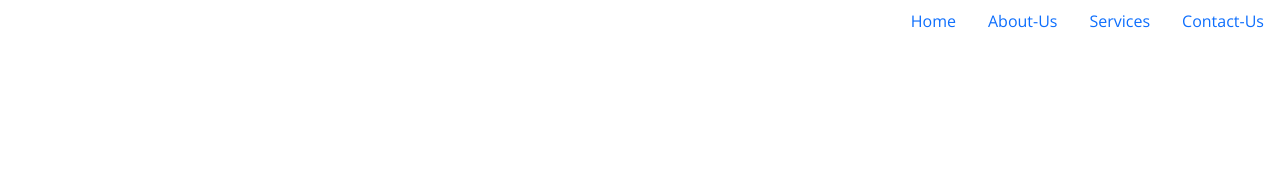
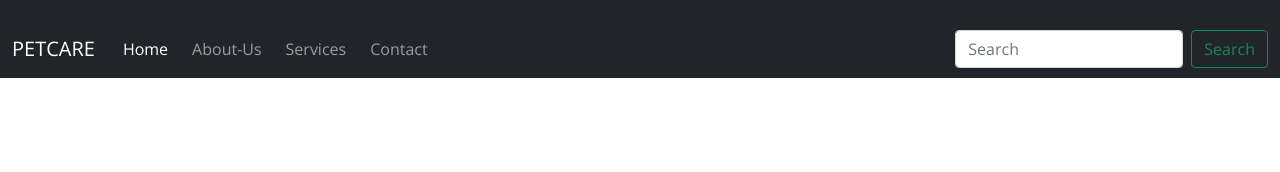
Before and after one commit to Toluwanimi21/task5, a plain HTML site: page contact.html in a window 1280 px wide. Shown: the top 172 px of the page. Drawn offline with nearby package versions, Linux system fonts and the light colour scheme.

Commit message:
Readjusted the navbar responsiveness

```diff
--- a/contact.html
+++ b/contact.html
@@ -24,8 +24,14 @@
     <link href="./css/styles.css" rel="stylesheet" />
   </head>
   <body>
-    <nav>
-      <ul class="nav justify-content-end">
+    <nav class="navbar navbar-expand-lg navbar-dark bg-dark">
+      <div class="container-fluid">
+        <a class="navbar-brand text-decoration-none" href="#">PETCARE</a>
+        <button class="navbar-toggler" type="button" data-bs-toggle="collapse" data-bs-target="#navbarSupportedContent" aria-controls="navbarSupportedContent" aria-expanded="false" aria-label="Toggle navigation">
+          <span class="navbar-toggler-icon"></span>
+        </button>
+        <div class="collapse navbar-collapse" id="navbarSupportedContent">
+          <ul class="navbar-nav me-auto mb-2 mb-lg-0">
             <li class="nav-item">
               <a class="nav-link active" aria-current="page" href="index.html">Home</a>
             </li>
@@ -36,9 +42,15 @@
               <a class="nav-link" href="services.html">Services</a>
             </li>
             <li class="nav-item">
-          <a class="nav-link" href="contact.html">Contact-Us</a>
+              <a class="nav-link" href="contact.html">Contact</a>
             </li>
           </ul>
+          <form class="d-flex">
+            <input class="form-control me-2" type="search" placeholder="Search" aria-label="Search">
+            <button class="btn btn-outline-success" type="submit">Search</button>
+          </form>
+        </div>
+      </div>
     </nav>
     <div id="contact" class="form-1">
         <div class="container">
--- a/css/styles.css
+++ b/css/styles.css
@@ -277,11 +277,13 @@ a:hover {
 	color: #4555d2;
 }
 
-.navbar {
-	color:#191e47;
+.nav-item a {
 	text-decoration: none;
 }
 
+.navbar-brand a{
+	text-decoration: none;
+}
 /*     Navigation
 .navbar {
 	background-color: #ffffff;
```
Also changed, not shown: about.html (+15 -3 lines), index.html (+15 -3 lines), services.html (+15 -3 lines). Lines whose indentation alone changed are shown as unchanged.
